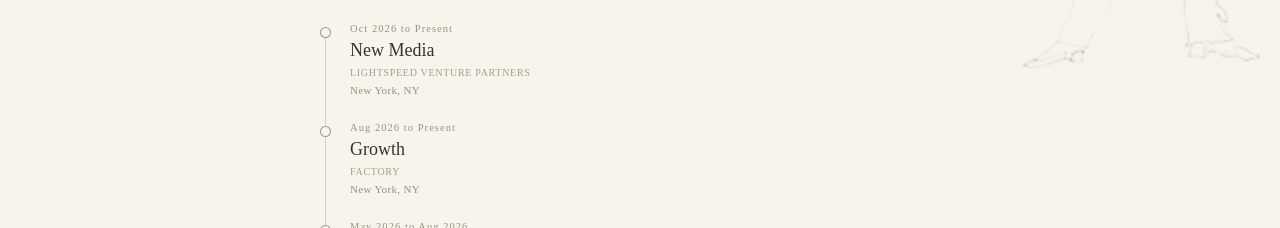
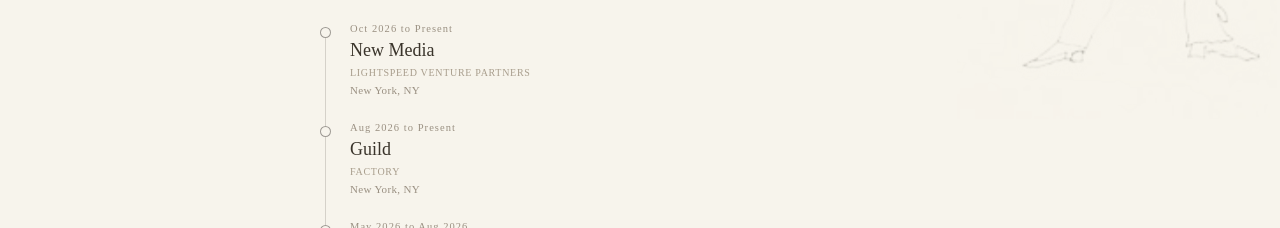
Before and after one commit to veronicas-world/aboutme, a Next.js app: page /experience in a window 1280 px wide. Shown: the part 860-1088 px from the top of the page. Built offline with nearby package versions, Linux system fonts and the light colour scheme.

Commit message:
Factory role title: Guild

```diff
--- a/src/content/site.ts
+++ b/src/content/site.ts
@@ -104,7 +104,7 @@
   },
   {
     year: "Aug 2026 to Present",
-    role: "Growth",
+    role: "Guild",
     org: "Factory",
     location: "New York, NY",
     logo: "/logos/std/factory.png",
```
